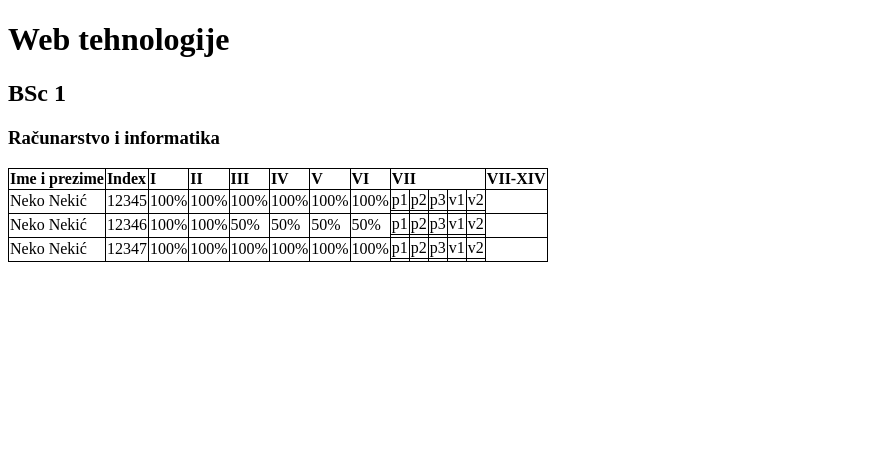
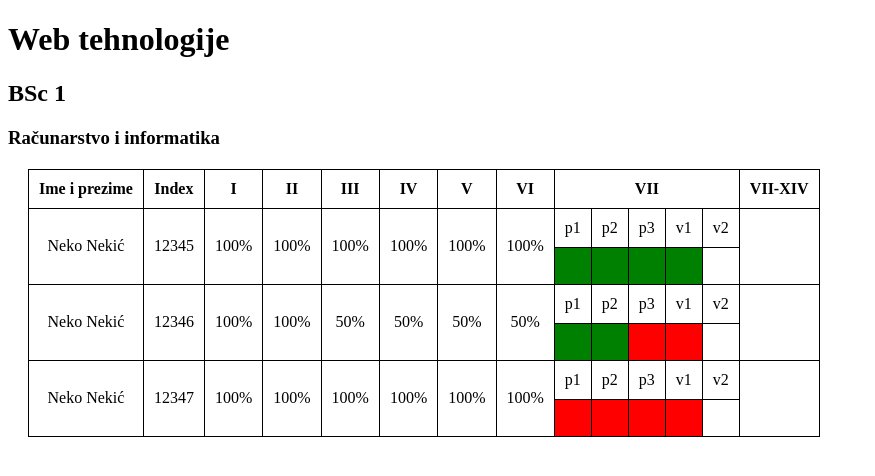
Before and after one commit to nbobic1/wt-spirala, a web app: file html/prisustvo.html in a window 1280 px wide. Shown: the top 476 px of the page, without its empty margins (0-875 px from the left). Run offline with its HTML, style and script files only (its server is not run), Linux system fonts and the light colour scheme.

Commit message:
nesto css-a za tabelu

```diff
--- a/css/prisustvo.css
+++ b/css/prisustvo.css
@@ -1,8 +1,18 @@
 
-table, tr, td{
-    border: 1px solid;
+table{
+    margin: 20px;
     border-collapse: collapse;
 }
-table tr th{
-    font-weight: bold;
+td{
+
+    border: 1px solid;
+    padding: 10px;
+    height: 1em;
+    text-align: center;
 }
+.prisutan{
+    background-color: green;
+}
+.odsutan{
+    background-color: red;
+}
--- a/html/prisustvo.html
+++ b/html/prisustvo.html
@@ -37,11 +37,11 @@
                    <td rowspan="2"></td>
                     </tr>
                     <tr>
-                        <td></td>
-                        <td></td>
-                        <td></td>
-                        <td></td>
-                        <td></td>
+                        <td class="prisutan"> </td>
+                        <td class="prisutan"> </td>
+                        <td class="prisutan"> </td>
+                        <td class="prisutan"> </td>
+                        <td > </td>
             </tr>
             <tr>
                 <td rowspan="2"> Neko Nekić</td>
@@ -60,11 +60,11 @@
            <td rowspan="2"></td>
             </tr>
             <tr>
-                <td></td>
-                <td></td>
-                <td></td>
-                <td></td>
-                <td></td>
+                <td class="prisutan"> </td>
+                <td class="prisutan"> </td>
+                <td class="odsutan"> </td>
+                <td class="odsutan"> </td>
+                <td > </td>
     </tr>
             <tr>
                 <td rowspan="2"> Neko Nekić</td>
@@ -83,11 +83,11 @@
            <td rowspan="2"></td>
             </tr>
             <tr>
-                <td></td>
-                <td></td>
-                <td></td>
-                <td></td>
-                <td></td>
+                <td class="odsutan"> </td>
+                <td class="odsutan"> </td>
+                <td class="odsutan"> </td>
+                <td class="odsutan"> </td>
+                <td > </td>
     </tr>
         </table>
     </body>
```
